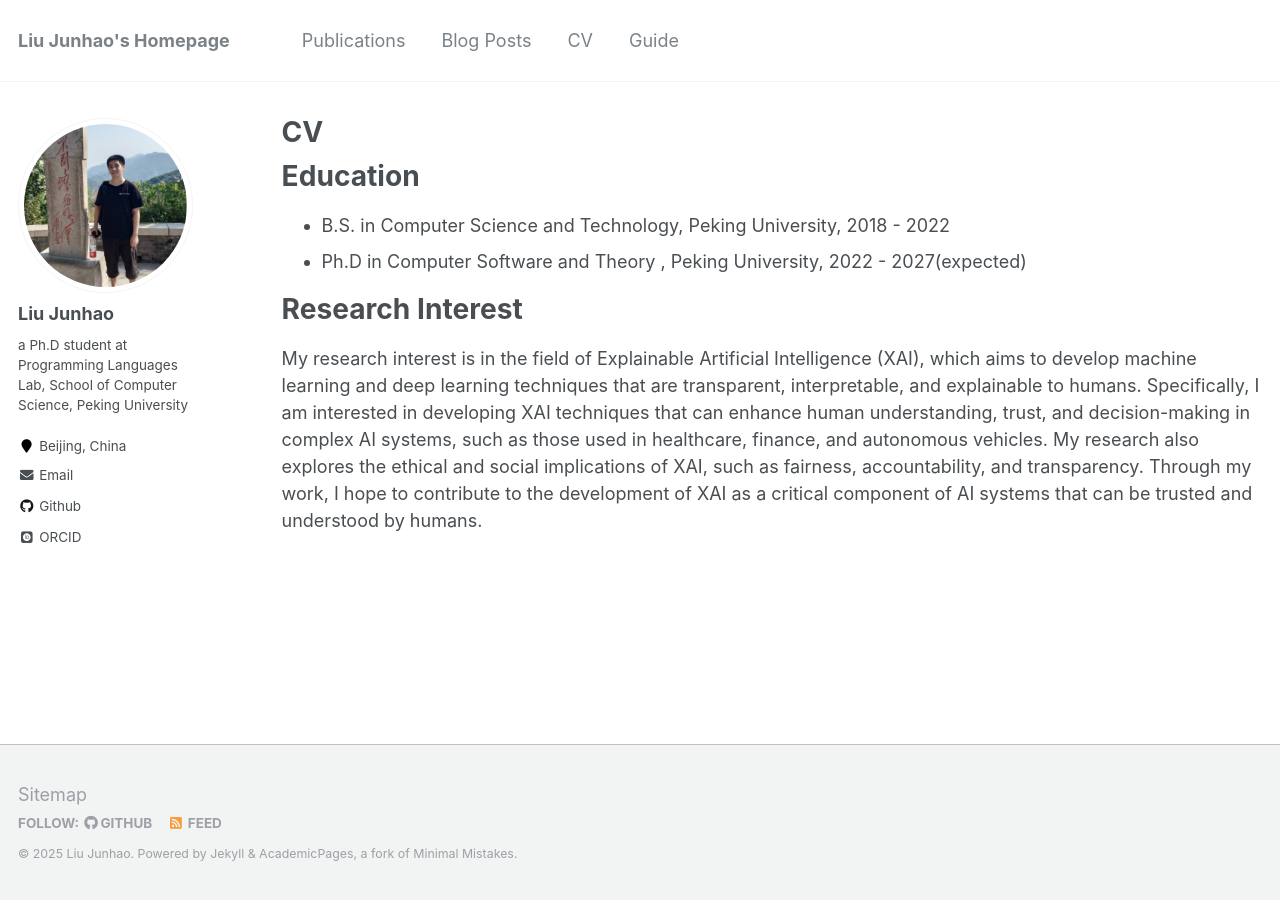
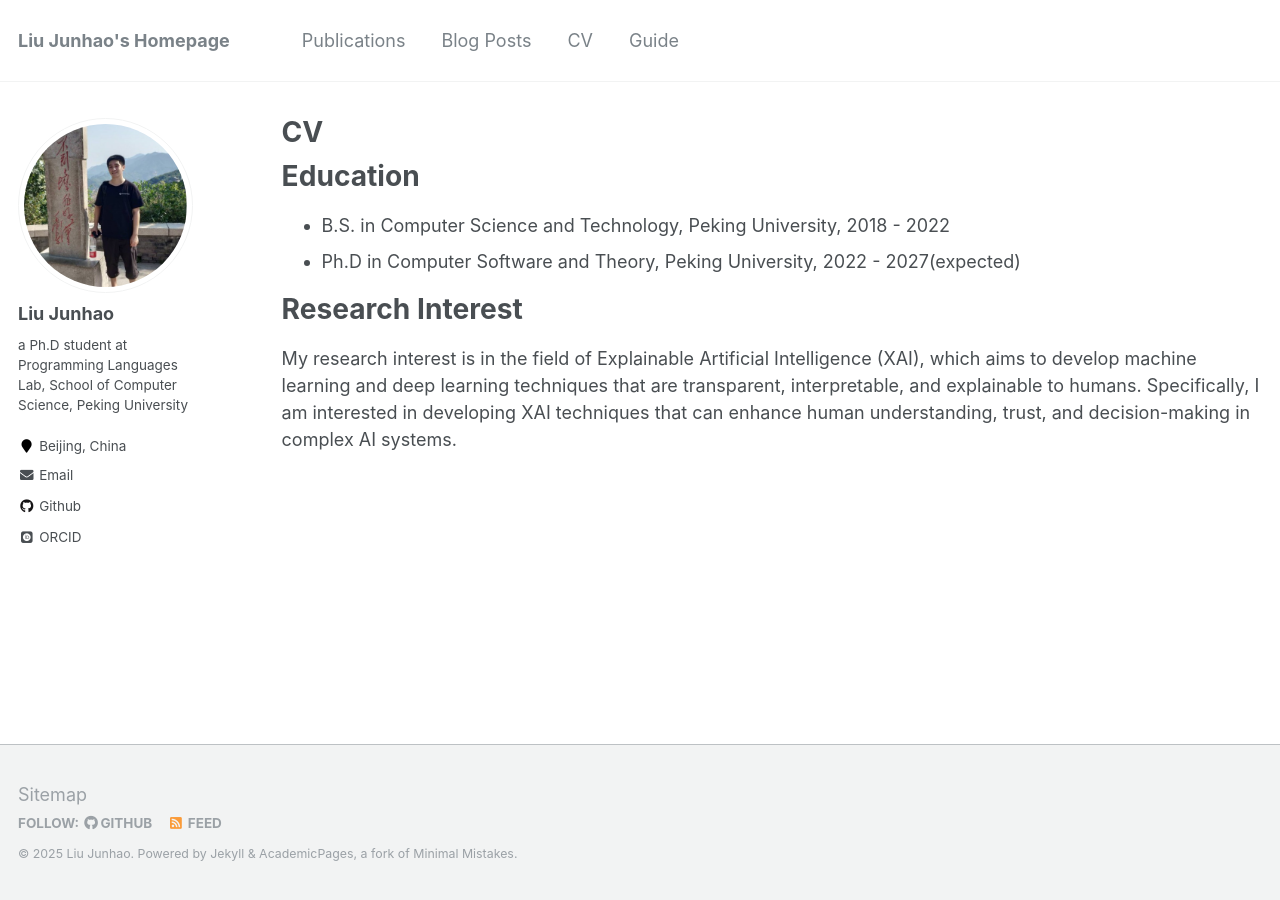
Before and after one commit to outerform/outerform.github.io, a Jekyll site: the page built from _pages/cv.md, in a window 1280 px wide. Built offline with Jekyll 4.4.1, drawn with Linux system fonts in a browser that asks for light colours; some web fonts are replaced.

```diff
--- a/_pages/cv.md
+++ b/_pages/cv.md
@@ -12,11 +12,12 @@ redirect_from:
 Education
 ======
 * B.S. in Computer Science and Technology, Peking University, 2018 - 2022
-* Ph.D in Computer Software and Theory , Peking University, 2022 - 2027(expected)
+* Ph.D in Computer Software and Theory, Peking University, 2022 - 2027(expected)
 
 Research Interest
 ======
-My research interest is in the field of Explainable Artificial Intelligence (XAI), which aims to develop machine learning and deep learning techniques that are transparent, interpretable, and explainable to humans. Specifically, I am interested in developing XAI techniques that can enhance human understanding, trust, and decision-making in complex AI systems, such as those used in healthcare, finance, and autonomous vehicles. My research also explores the ethical and social implications of XAI, such as fairness, accountability, and transparency. Through my work, I hope to contribute to the development of XAI as a critical component of AI systems that can be trusted and understood by humans.
+My research interest is in the field of Explainable Artificial Intelligence (XAI), which aims to develop machine learning and deep learning techniques that are transparent, interpretable, and explainable to humans. Specifically, I am interested in developing XAI techniques that can enhance human understanding, trust, and decision-making in complex AI systems.
+<!-- such as those used in healthcare, finance, and autonomous vehicles. My research also explores the ethical and social implications of XAI, such as fairness, accountability, and transparency. Through my work, I hope to contribute to the development of XAI as a critical component of AI systems that can be trusted and understood by humans. -->
 
 
 <!-- Work experience
```
Also changed, not shown: _publications/2009-10-01-paper-title-number-1.md (+2 -2 lines), 4 other files.
